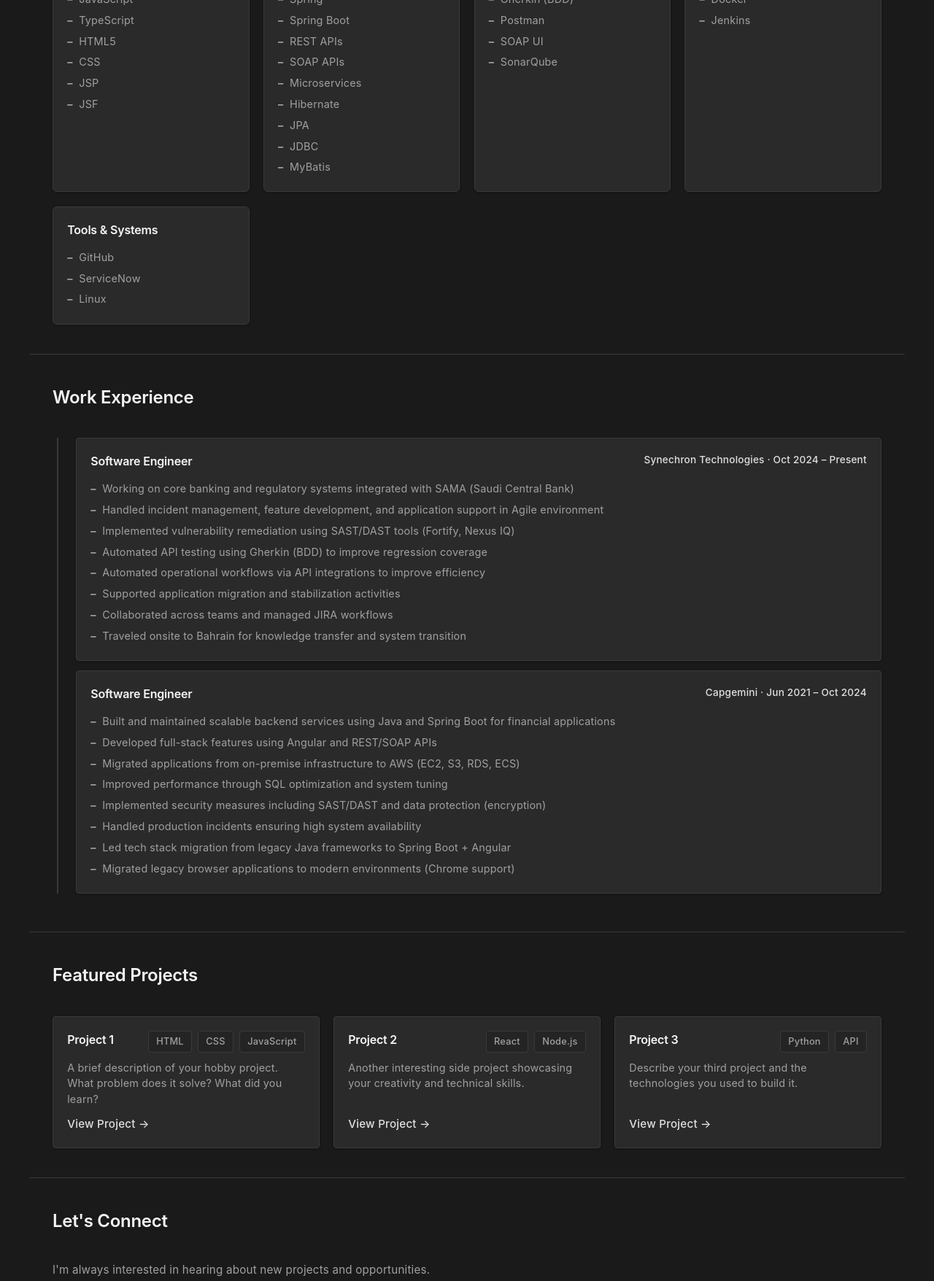
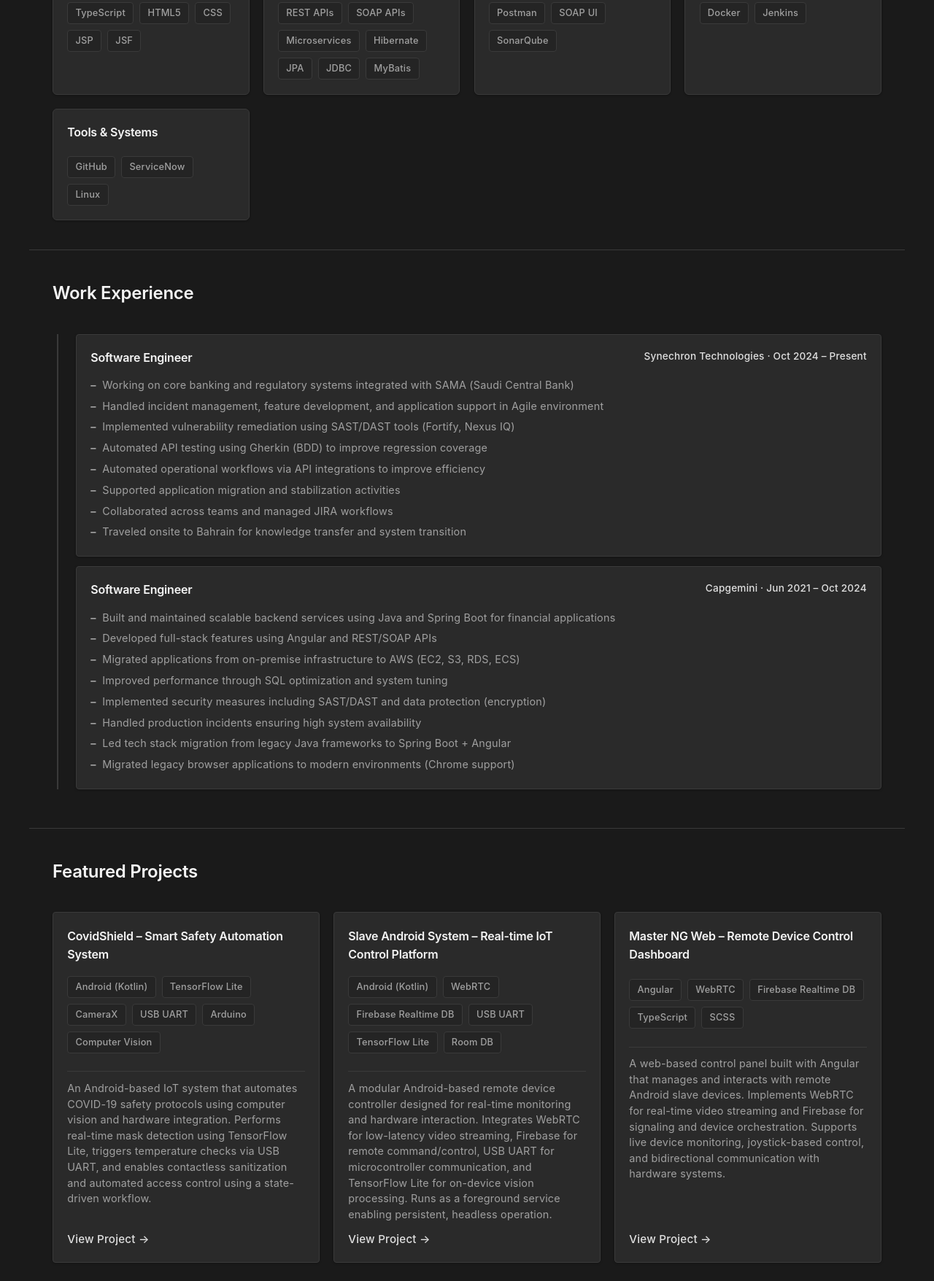
Before and after one commit to Senthamiz13/portfolio, a plain HTML site: page index.html in a window 1280 px wide. Shown: the part 472-2228 px from the top of the page at 73% size. Drawn offline with Linux system fonts and the light colour scheme.

Commit message:
styling changes

```diff
--- a/config.js
+++ b/config.js
@@ -67,23 +67,24 @@ const portfolioConfig = {
     // Featured Projects Section
     projects: [
         {
-            title: "Project 1",
-            description: "A brief description of your hobby project. What problem does it solve? What did you learn?",
-            technologies: ["HTML", "CSS", "JavaScript"],
+            title: "CovidShield – Smart Safety Automation System",
+            description: "An Android-based IoT system that automates COVID-19 safety protocols using computer vision and hardware integration. Performs real-time mask detection using TensorFlow Lite, triggers temperature checks via USB UART, and enables contactless sanitization and automated access control using a state-driven workflow.",
+            technologies: ["Android (Kotlin)", "TensorFlow Lite", "CameraX", "USB UART", "Arduino", "Computer Vision"],
             link: "#"
         },
         {
-            title: "Project 2",
-            description: "Another interesting side project showcasing your creativity and technical skills.",
-            technologies: ["React", "Node.js"],
+            title: "Slave Android System – Real-time IoT Control Platform",
+            description: "A modular Android-based remote device controller designed for real-time monitoring and hardware interaction. Integrates WebRTC for low-latency video streaming, Firebase for remote command/control, USB UART for microcontroller communication, and TensorFlow Lite for on-device vision processing. Runs as a foreground service enabling persistent, headless operation.",
+            technologies: ["Android (Kotlin)", "WebRTC", "Firebase Realtime DB", "USB UART", "TensorFlow Lite", "Room DB"],
             link: "#"
         },
         {
-            title: "Project 3",
-            description: "Describe your third project and the technologies you used to build it.",
-            technologies: ["Python", "API"],
+            title: "Master NG Web – Remote Device Control Dashboard",
+            description: "A web-based control panel built with Angular that manages and interacts with remote Android slave devices. Implements WebRTC for real-time video streaming and Firebase for signaling and device orchestration. Supports live device monitoring, joystick-based control, and bidirectional communication with hardware systems.",
+            technologies: ["Angular", "WebRTC", "Firebase Realtime DB", "TypeScript", "SCSS"],
             link: "#"
-        }
+        },
+
     ],
 
     // Contact Information
--- a/script.js
+++ b/script.js
@@ -70,14 +70,16 @@ function renderSkills() {
         title.textContent = skillGroup.category;
         skillCard.appendChild(title);
 
-        const list = document.createElement('ul');
+        const tagContainer = document.createElement('div');
+        tagContainer.className = 'skill-tags';
         skillGroup.items.forEach(item => {
-            const li = document.createElement('li');
-            li.textContent = item;
-            list.appendChild(li);
+            const tag = document.createElement('span');
+            tag.className = 'skill-tag';
+            tag.textContent = item;
+            tagContainer.appendChild(tag);
         });
 
-        skillCard.appendChild(list);
+        skillCard.appendChild(tagContainer);
         skillsContainer.appendChild(skillCard);
     });
 }
@@ -125,16 +127,13 @@ function renderProjects() {
         const projectCard = document.createElement('div');
         projectCard.className = 'project-card';
 
-        // Project Header
-        const header = document.createElement('div');
-        header.className = 'project-header';
-
+        // Project Title
         const title = document.createElement('h3');
         title.textContent = project.title;
-        header.appendChild(title);
+        projectCard.appendChild(title);
 
         // Tech Tags
-        const tags = document.createElement('span');
+        const tags = document.createElement('div');
         tags.className = 'tech-tags';
         project.technologies.forEach(tech => {
             const tag = document.createElement('span');
@@ -142,8 +141,7 @@ function renderProjects() {
             tag.textContent = tech;
             tags.appendChild(tag);
         });
-        header.appendChild(tags);
-        projectCard.appendChild(header);
+        projectCard.appendChild(tags);
 
         // Description
         const description = document.createElement('p');
--- a/style.css
+++ b/style.css
@@ -218,26 +218,27 @@ body {
     letter-spacing: -0.2px;
 }
 
-.skill-card ul {
-    list-style: none;
+.skill-tags {
+    display: flex;
+    flex-wrap: wrap;
+    gap: 0.5em;
+    margin-top: 0.6em;
 }
 
-.skill-card li {
-    padding: 0.2em 0;
+.skill-tag {
+    background-color: var(--bg-secondary);
     color: var(--text-secondary);
-    font-size: 0.9em;
+    padding: 0.3em 0.8em;
+    border-radius: 4px;
+    font-size: 0.8em;
+    font-weight: 500;
+    border: 1px solid var(--border-color);
     transition: all 0.2s ease;
 }
 
-.skill-card li:hover {
+.skill-tag:hover {
+    background-color: var(--border-color);
     color: var(--text-primary);
-}
-
-.skill-card li::before {
-    content: '–';
-    color: var(--text-secondary);
-    font-weight: 700;
-    margin-right: 0.6em;
 }
 
 /* Projects Section */
@@ -373,12 +374,14 @@ body {
     flex: 1;
     font-weight: 600;
     letter-spacing: -0.2px;
+    margin-bottom: 1em;
 }
 
 .tech-tags {
     display: flex;
     flex-wrap: wrap;
     gap: 0.5em;
+    margin-bottom: 0.8em;
 }
 
 .tag {
@@ -400,6 +403,9 @@ body {
 .project-card p {
     color: var(--text-secondary);
     margin-bottom: 0.8em;
+    margin-top: 0.8em;
+    padding-top: 0.8em;
+    border-top: 1px solid var(--border-color);
     flex-grow: 1;
     font-size: 0.9em;
     line-height: 1.5;
```
